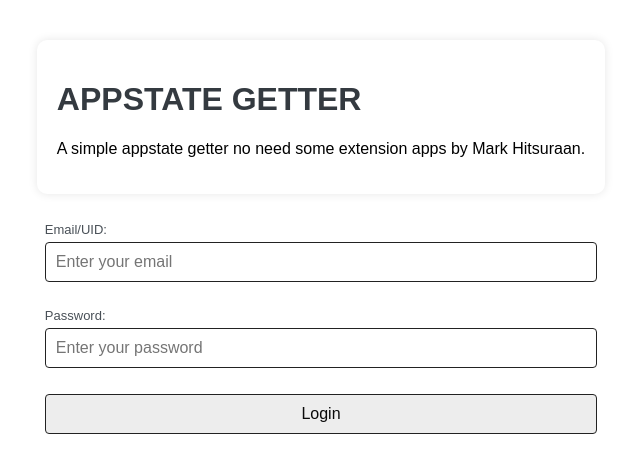
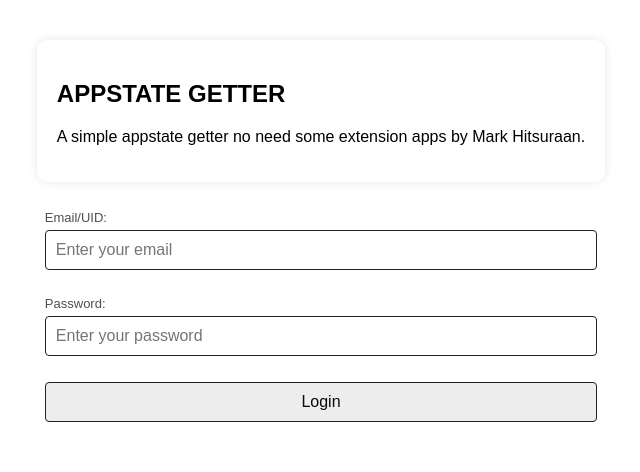
Before and after one commit to garfieldwu1/Appstate-Getter, a website: page public/index.html in a window 1280 px wide. Shown: the whole page, without its empty margins (319-959 px from the left). Drawn offline with Linux system fonts and the light colour scheme; no server answers.

Commit message:
Update index.html

```diff
--- a/public/index.html
+++ b/public/index.html
@@ -9,7 +9,7 @@
    <body>
          <div class="wrapper-container">
          <div class="container">
-            <h1><h1><h1>APPSTATE GETTER</h1>
+            <h2>APPSTATE GETTER</h2>
             <p>A simple appstate getter no need some extension apps by Mark Hitsuraan.</p>
          </div>
     <form id="login-form">
```
